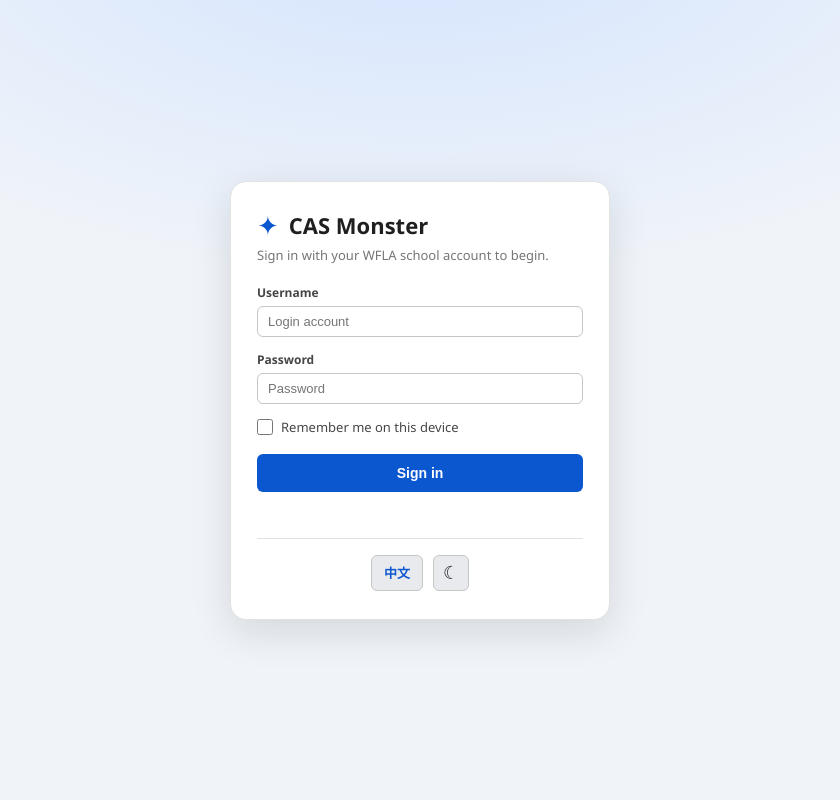
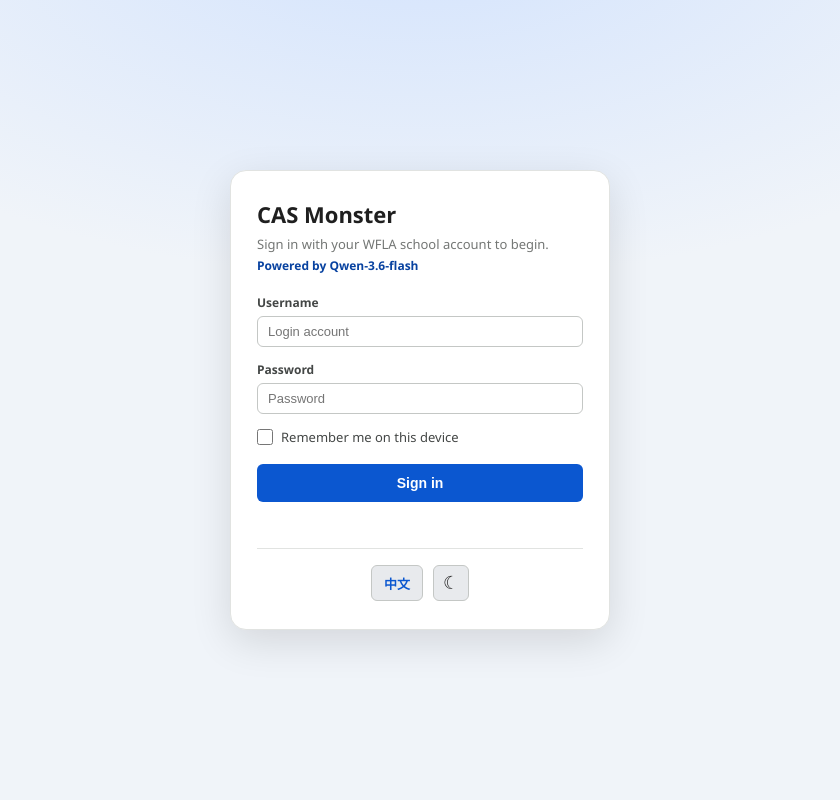
Before and after one commit to TommyMaHaoKun/CAS_MONSTER_WEBSITE, a Flask app: page / in a window 1280 px wide. Shown: the whole page, without its empty margins (220-1060 px from the left). Run offline with Flask 3, Linux system fonts and the light colour scheme; some libraries are stand-ins or nearby versions.

Commit message:
chore: update Qwen model branding

```diff
--- a/static/style.css
+++ b/static/style.css
@@ -846,13 +846,7 @@
 .login-brand {
     display: flex;
     align-items: center;
-    gap: 10px;
     margin-bottom: 6px;
-}
-.login-logo {
-    font-size: 26px;
-    color: var(--accent);
-    line-height: 1;
 }
 .login-title {
     font-size: 22px;
@@ -862,6 +856,12 @@
 .login-sub {
     font-size: 13px;
     color: var(--muted);
+    margin-bottom: 4px;
+}
+.login-powered {
+    font-size: 12px;
+    color: var(--accent-text);
+    font-weight: 600;
     margin-bottom: 20px;
 }
 .login-field { margin-bottom: 14px; }
--- a/templates/index.html
+++ b/templates/index.html
@@ -11,10 +11,10 @@
     <div id="login-overlay" class="login-overlay">
         <div class="login-card">
             <div class="login-brand">
-                <span class="login-logo">✦</span>
                 <h1 class="login-title">CAS Monster</h1>
             </div>
             <p class="login-sub" data-i18n="login_sub">Sign in with your WFLA school account to begin.</p>
+            <p class="login-powered">Powered by Qwen-3.6-flash</p>
             <div class="login-field">
                 <label class="login-label" for="username" data-i18n="username">Username</label>
                 <input type="text" id="username" class="form-input" data-i18n-ph="ph_username" placeholder="Login account" autocomplete="username">
@@ -351,7 +351,7 @@
         <!-- Footer -->
         <div class="divider-light footer-divider"></div>
         <footer class="app-footer">
-            <span class="text-muted">V5.2.0 Web | Powered by Qwen (Alibaba Cloud Model Studio) | Contact: <a href="mailto:nagasakisoyo090209@gmail.com" class="footer-link">nagasakisoyo090209@gmail.com</a> | <a href="https://github.com/TommyMaHaoKun/CAS_MONSTER_WEBSITE" target="_blank" rel="noopener noreferrer" class="footer-link github-link">⭐ Star it on GitHub!</a></span>
+            <span class="text-muted">V5.2.0 Web | Powered by Qwen-3.6-flash | Contact: <a href="mailto:nagasakisoyo090209@gmail.com" class="footer-link">nagasakisoyo090209@gmail.com</a> | <a href="https://github.com/TommyMaHaoKun/CAS_MONSTER_WEBSITE" target="_blank" rel="noopener noreferrer" class="footer-link github-link">⭐ Star it on GitHub!</a></span>
         </footer>
     </main>
 
```
